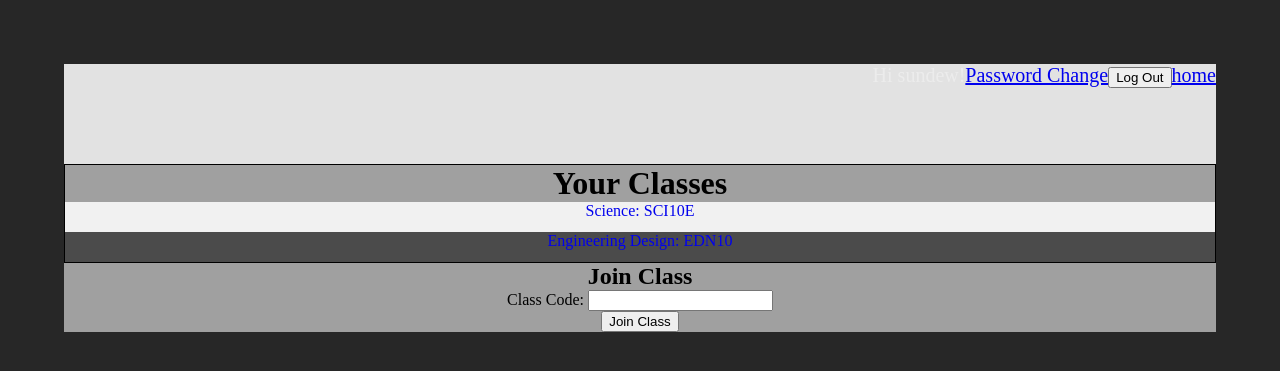
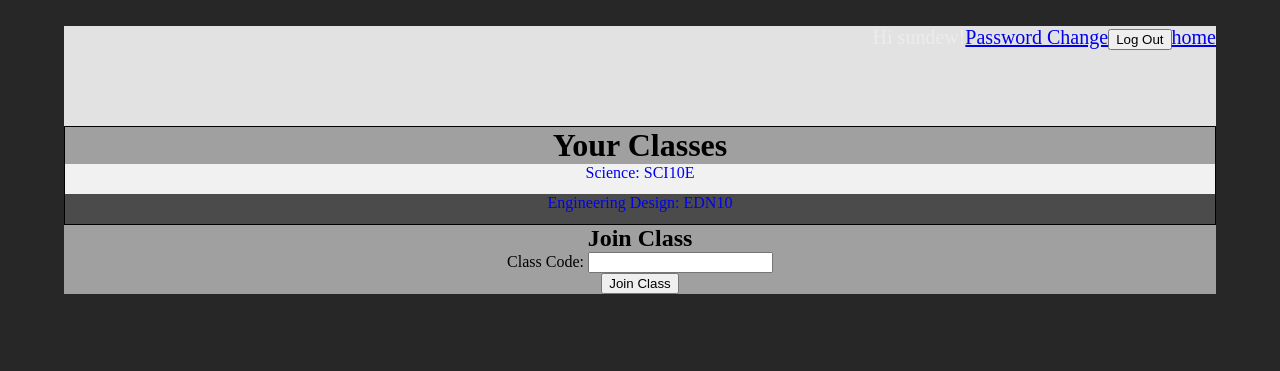
Before and after one commit to sundew0/StudentRequest, a Django app: page / in a window 1280 px wide. Shown: the top 371 px of the page. Run offline with Django 5.2, Linux system fonts and the light colour scheme; a user stored in the database is signed in; data comes from the database, SQL or seed files in the repository.

Commit message:
modified:   static/base.css

```diff
--- a/static/base.css
+++ b/static/base.css
@@ -15,7 +15,7 @@ body{
     font-size: 20px;
     display: flex;
     justify-content: flex-end;
-    margin: 5% 5% 0 5%;
+    margin: 2% 5% 0 5%;
 }
 
 #navbar .heading{
```
